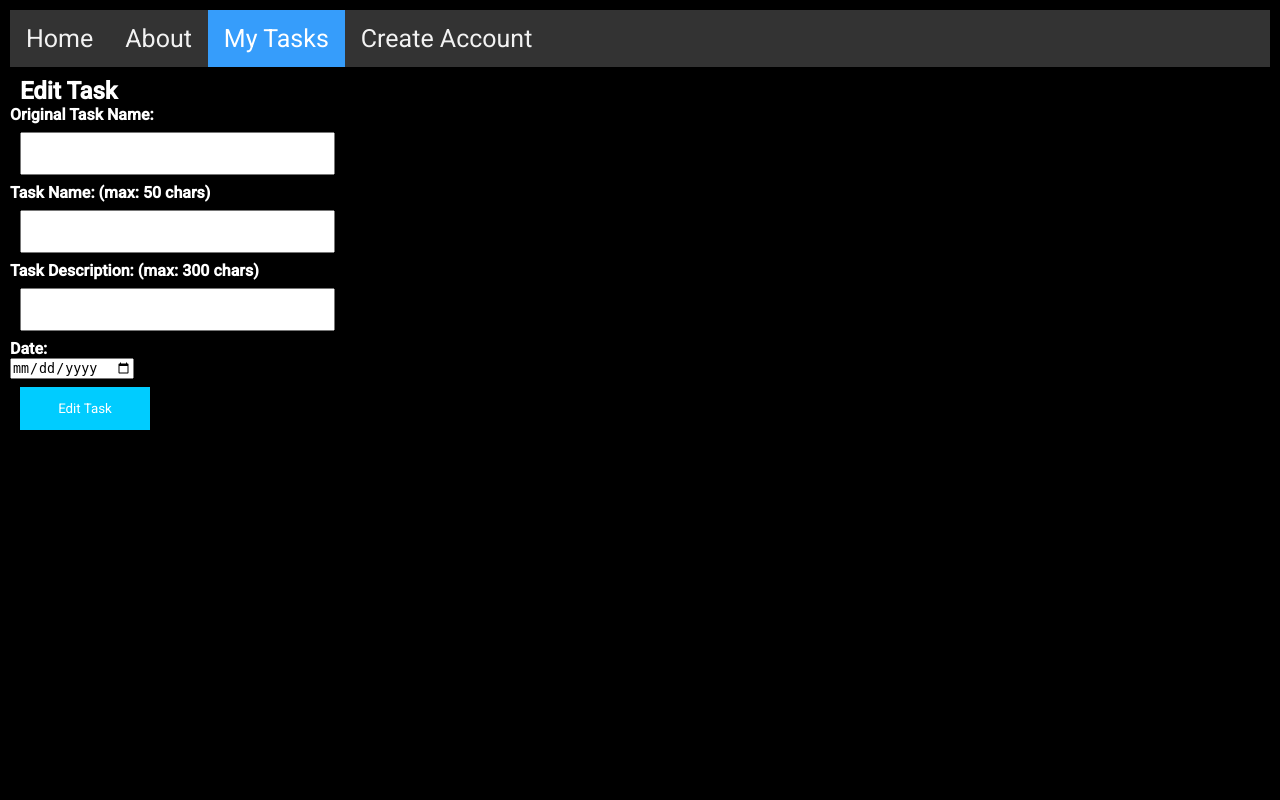
After one commit to ALUKEM/Your-time, a PHP site: page /edittask.php in a window 1280 px wide. The commit adds this page. Run offline with PHP 8.4, Linux system fonts and the light colour scheme.

Commit message:
Add files via upload

```diff
--- /dev/null
+++ b/edittask.php
@@ -0,0 +1,36 @@
+<?php
+session_start();
+$_SESSION['editing'] = 'yes';
+?>
+<html>
+	<head>
+		<meta charset="utf-8">
+		<title>Edit Task | Your Time</title>
+		<link href='https://fonts.googleapis.com/css?family=Roboto:400,300,500,100' rel='stylesheet' type='text/css'>
+		<link href="home_style.css" type="text/css" rel="stylesheet">
+	</head>
+	<body>
+		<div class="topnav">
+			<a href="home.php#home">Home</a>
+			<a href="home.php#about">About</a>
+			<a class="active" href="edittask.php">My Tasks</a>
+			<?php
+			if (array_key_exists('user', $_SESSION)) {
+				if ($_SESSION['loggedin']) {
+				echo "<a href='logout.php'>Log Out</a>";
+				}
+			} else {
+				echo "<a href='create_account.php'>Create Account</a>";
+			}
+			?>
+		</div>
+		<h2>Edit Task</h2>
+		<form action="tasks.php" method="POST">
+			<h4> Original Task Name: </h4><input type="text" name="idnum"><br>
+			<h4> Task Name: (max: 50 chars) </h4><input type="text" name="tskname"><br>
+			<h4> Task Description: (max: 300 chars) </h4><input type="text" name="tskdesc"><br>
+			<h4>Date: </h4><input type="date" name="duedate"><br>
+			<input id="taskcreation1" type="submit" value="Edit Task">
+		</form>
+	</body>
+</html>
--- a/login.php
+++ b/login.php
@@ -13,6 +13,7 @@ session_start()
 		$loggedin = $wow = "";
 		$_SESSION['errors'] = array();
 		$errList = array();
+		$_SESSION['editing'] = 'no';
 		function test_input($data) {
 		  $data = trim($data);
 		  $data = stripslashes($data);
```
Also changed, not shown: tasks.php (+54 -9 lines).
